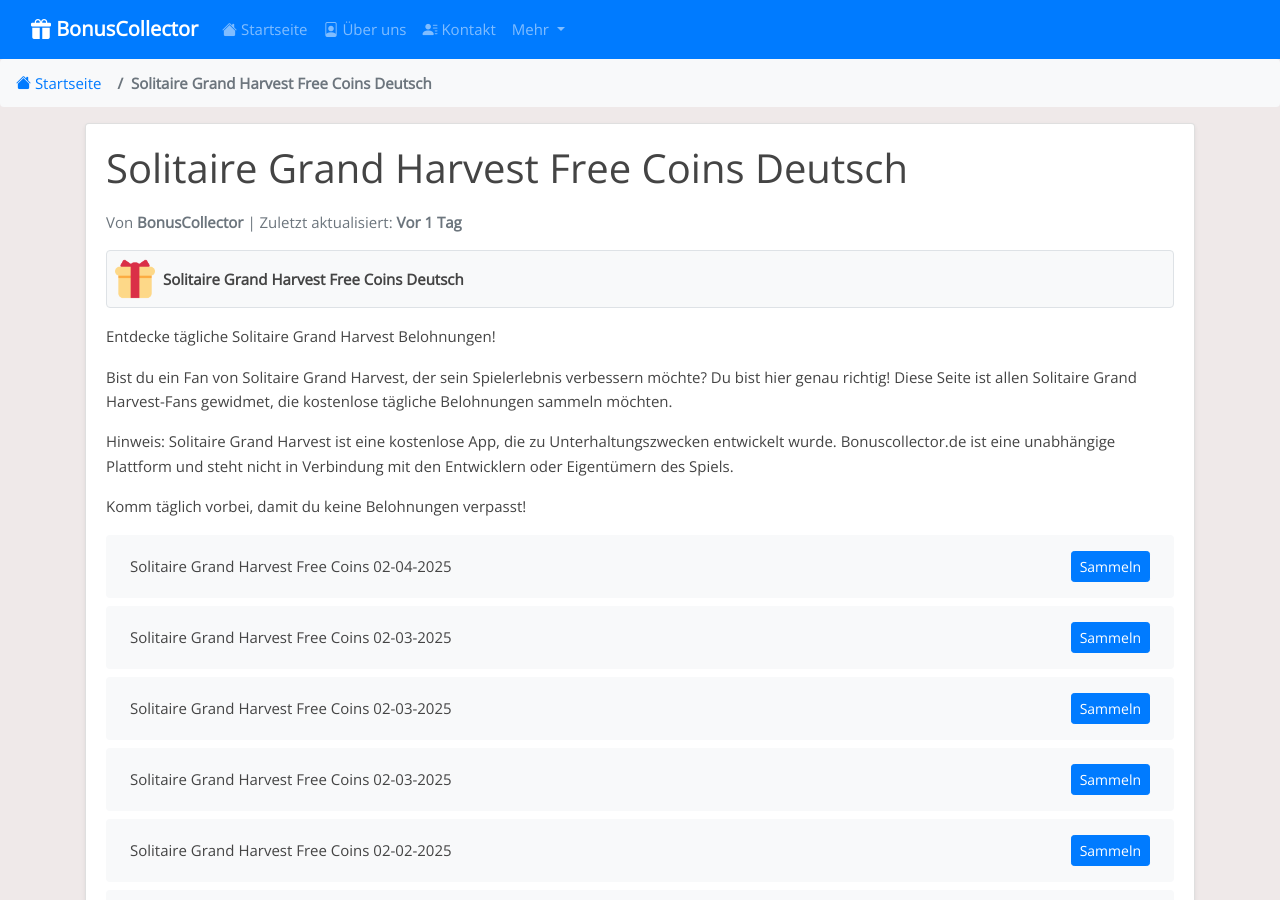
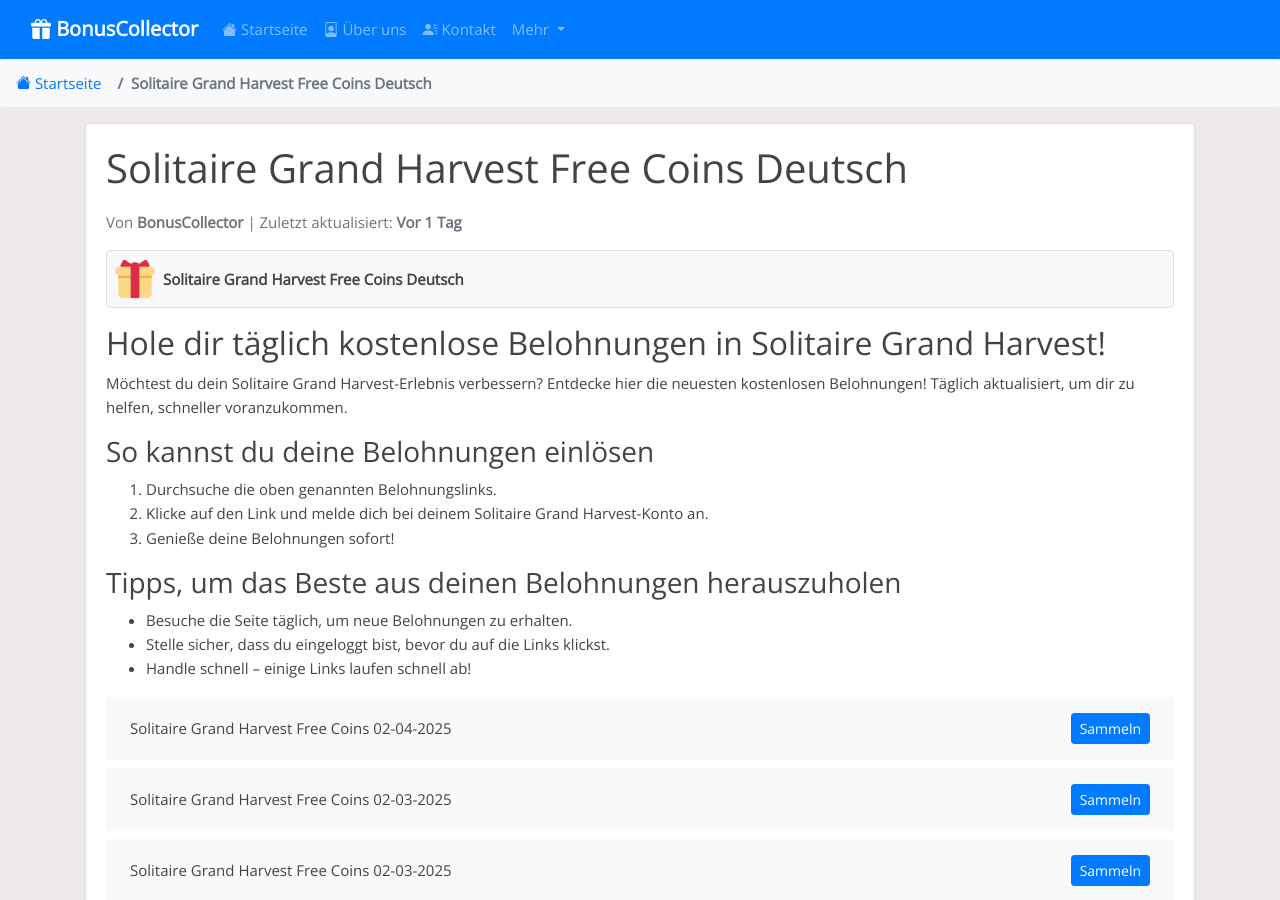
Before and after one commit to Prollad99/bs-de, a Jekyll site: the page built from _posts/2025-01-18-solitaire-grand-harvest.md, in a window 1280 px wide and 900 px high. Built offline with Jekyll 4.4.1, drawn with Linux system fonts in a browser that asks for light colours; some of the changed text lies outside the part shown.

Commit message:
Aktualisiere solitaire-grand-harvest-Belohnungslinks, Inhalte und Änderungsdatum

```diff
--- a/_includes/solitaire-grand-harvest_footer.html
+++ b/_includes/solitaire-grand-harvest_footer.html
@@ -1,22 +1,7 @@
-### So beanspruchst du deine Solitaire Grand Harvest Belohnungen
+<h3>Warum du unsere Solitaire Grand Harvest-Updates folgen solltest</h3>
 
+<p>Wir bieten täglich die neuesten Belohnungslinks aus offiziellen Solitaire Grand Harvest-Aktionen. So bleibst du immer auf dem neuesten Stand. Speichere diese Seite für schnellen Zugriff.</p>
 
-1. Durchsuche die obigen Belohnungslinks und wähle die aus, die du beanspruchen möchtest.
+<h4>Hinweis:</h4>
 
-2. Klicke auf einen Link, um zur Solitaire Grand Harvest-App oder -Website weitergeleitet zu werden.
-
-3. Melde dich an deinem Konto an, falls du dazu aufgefordert wirst.
-
-4. Deine Belohnung (kostenlose Spins, Münzen, Chips oder Boni) wird deinem Konto hinzugefügt.
-
-
-**Tipps zum Beanspruchen von Belohnungen:**
-
-- Stelle sicher, dass du in deinem Solitaire Grand Harvest-Konto angemeldet bist, bevor du auf die Links klickst.
-
-- Die meisten Links können nur einmal beansprucht werden. Schaue also täglich für neue vorbei.
-
-- Wenn ein Link nicht funktioniert, ist er möglicherweise abgelaufen. Beanspruche deine Belohnungen so schnell wie möglich.
-
-
-Viel Spaß beim Sammeln deiner Belohnungen und beim Spielen von Solitaire Grand Harvest!
+<p>Diese Seite ist nicht mit den offiziellen Entwicklern von Solitaire Grand Harvest verbunden. Alle Belohnungen stammen aus öffentlichen Quellen.</p>
--- a/_includes/solitaire-grand-harvest_post.html
+++ b/_includes/solitaire-grand-harvest_post.html
@@ -1,10 +1,27 @@
-Entdecke tägliche Solitaire Grand Harvest Belohnungen!
+<h2>Hole dir täglich kostenlose Belohnungen in Solitaire Grand Harvest!</h2>
 
+<p>Möchtest du dein Solitaire Grand Harvest-Erlebnis verbessern? Entdecke hier die neuesten kostenlosen Belohnungen! Täglich aktualisiert, um dir zu helfen, schneller voranzukommen.</p>
 
-Bist du ein Fan von Solitaire Grand Harvest, der sein Spielerlebnis verbessern möchte? Du bist hier genau richtig! Diese Seite ist allen Solitaire Grand Harvest-Fans gewidmet, die kostenlose tägliche Belohnungen sammeln möchten.
+<h3>So kannst du deine Belohnungen einlösen</h3>
 
+<ol>
 
-Hinweis: Solitaire Grand Harvest ist eine kostenlose App, die zu Unterhaltungszwecken entwickelt wurde. Bonuscollector.de ist eine unabhängige Plattform und steht nicht in Verbindung mit den Entwicklern oder Eigentümern des Spiels.
+  <li>Durchsuche die oben genannten Belohnungslinks.</li>
 
+  <li>Klicke auf den Link und melde dich bei deinem Solitaire Grand Harvest-Konto an.</li>
 
-Komm täglich vorbei, damit du keine Belohnungen verpasst!
+  <li>Genieße deine Belohnungen sofort!</li>
+
+</ol>
+
+<h3>Tipps, um das Beste aus deinen Belohnungen herauszuholen</h3>
+
+<ul>
+
+  <li>Besuche die Seite täglich, um neue Belohnungen zu erhalten.</li>
+
+  <li>Stelle sicher, dass du eingeloggt bist, bevor du auf die Links klickst.</li>
+
+  <li>Handle schnell – einige Links laufen schnell ab!</li>
+
+</ul>
```
